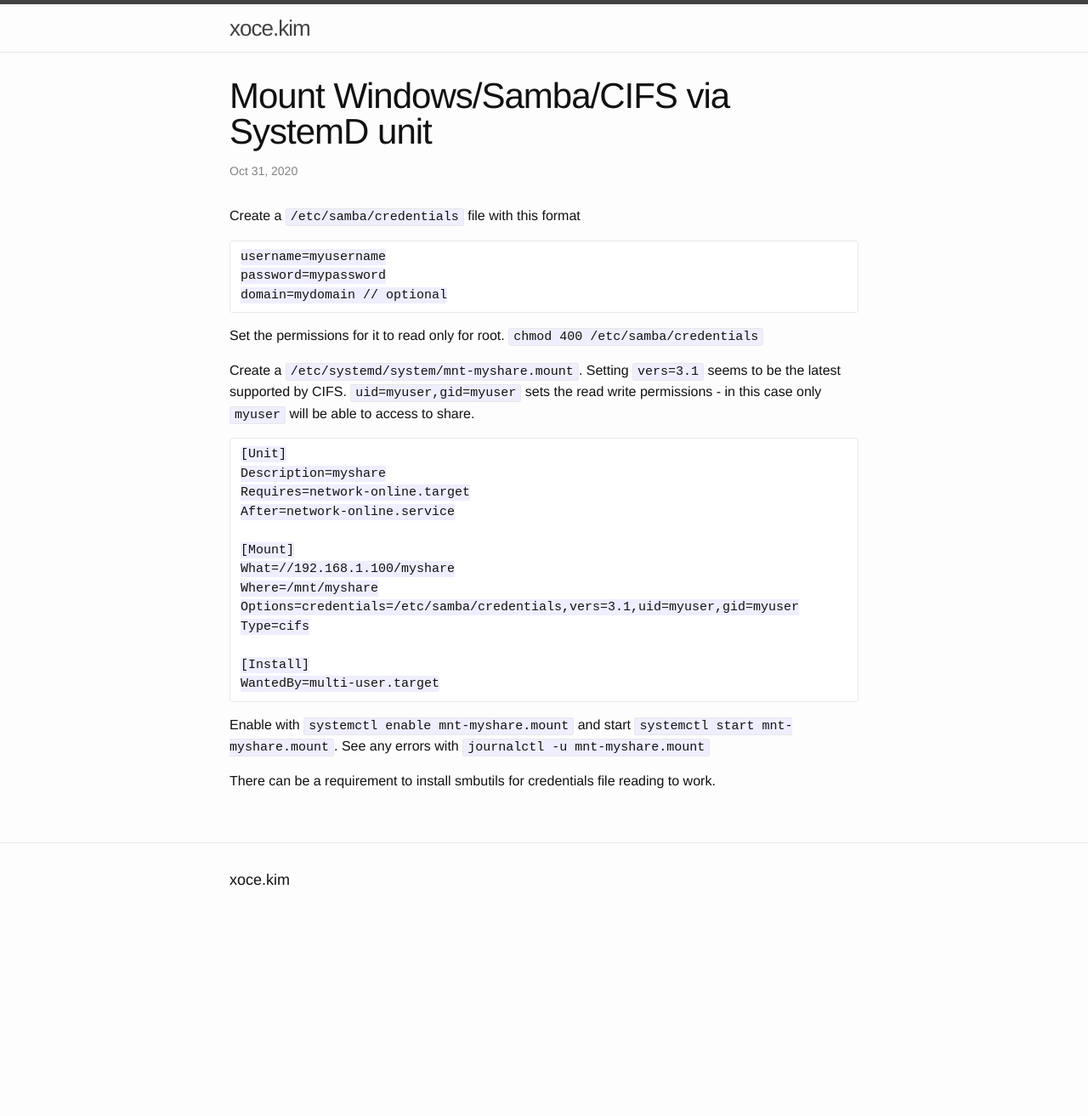
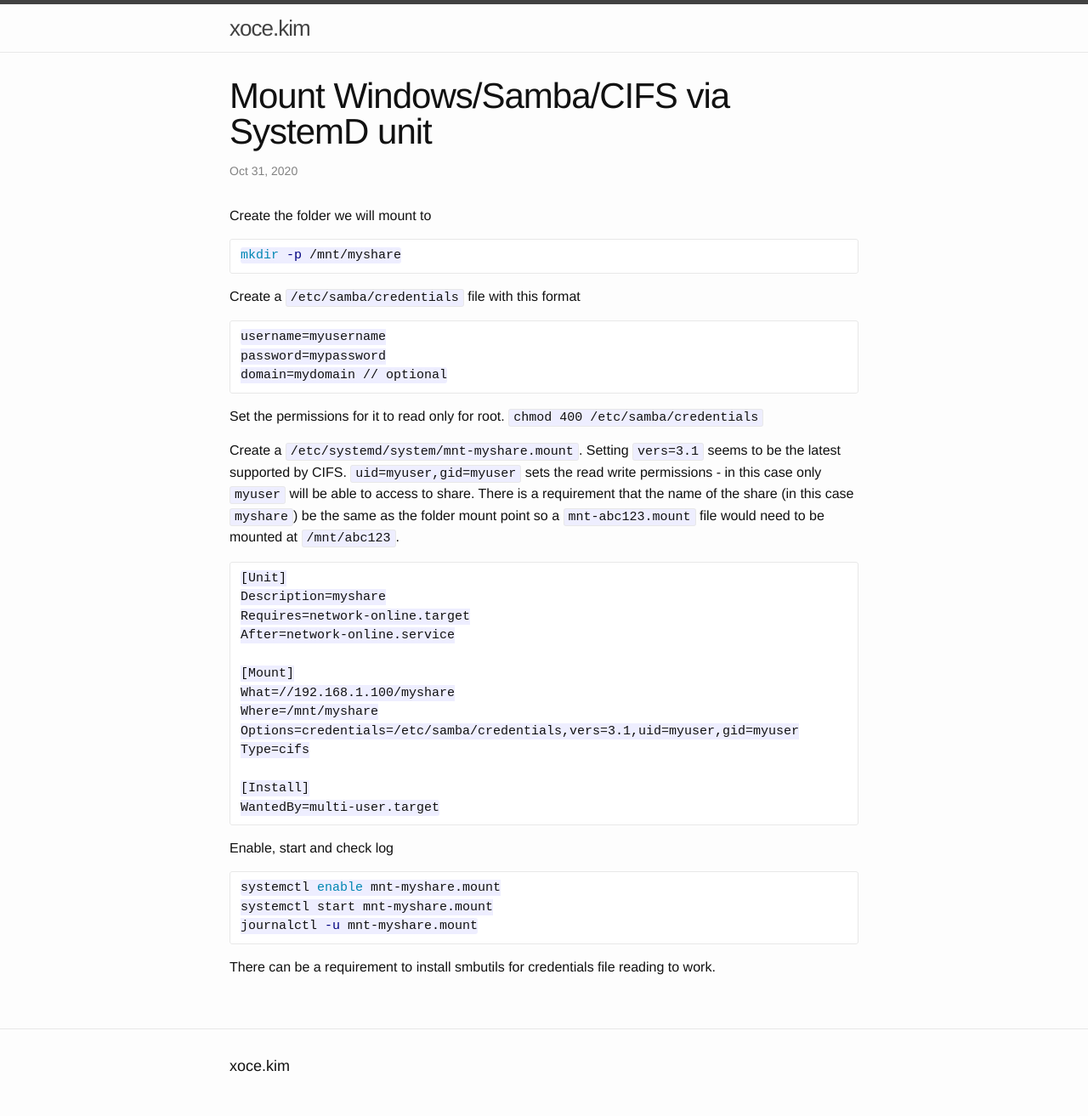
Before and after one commit to xocekim/blog, a Jekyll site: the page built from _posts/2020-10-31-systemd-network-mount-cifs-samba.markdown, in a window 1280 px wide. Shown: the whole page at 85% size. Built offline with Jekyll 4.4.1, drawn with Linux system fonts in a browser that asks for light colours; before the commit the page ends 1094 px from its top, so only the background shows below that.

Commit message:
article updates

````diff
--- a/_posts/2020-10-31-systemd-network-mount-cifs-samba.markdown
+++ b/_posts/2020-10-31-systemd-network-mount-cifs-samba.markdown
@@ -8,6 +8,11 @@ tags:
 - network
 ---
 
+Create the folder we will mount to
+```shell
+mkdir -p /mnt/myshare
+```
+
 Create a `/etc/samba/credentials` file with this format
 ```text
 username=myusername
@@ -17,7 +22,7 @@ domain=mydomain // optional
 Set the permissions for it to read only for root.
 `chmod 400 /etc/samba/credentials`
 
-Create a `/etc/systemd/system/mnt-myshare.mount`. Setting `vers=3.1` seems to be the latest supported by CIFS. `uid=myuser,gid=myuser` sets the read write permissions - in this case only `myuser` will be able to access to share.
+Create a `/etc/systemd/system/mnt-myshare.mount`. Setting `vers=3.1` seems to be the latest supported by CIFS. `uid=myuser,gid=myuser` sets the read write permissions - in this case only `myuser` will be able to access to share. There is a requirement that the name of the share (in this case `myshare`) be the same as the folder mount point so a `mnt-abc123.mount` file would need to be mounted at `/mnt/abc123`.
 
 ```text
 [Unit]
@@ -35,7 +40,11 @@ Type=cifs
 WantedBy=multi-user.target
 ```
 
-Enable with `systemctl enable mnt-myshare.mount` and start `systemctl start mnt-myshare.mount`.
-See any errors with `journalctl -u mnt-myshare.mount`
+Enable, start and check log
+```shell
+systemctl enable mnt-myshare.mount
+systemctl start mnt-myshare.mount
+journalctl -u mnt-myshare.mount
+```
 
 There can be a requirement to install smbutils for credentials file reading to work.
````
